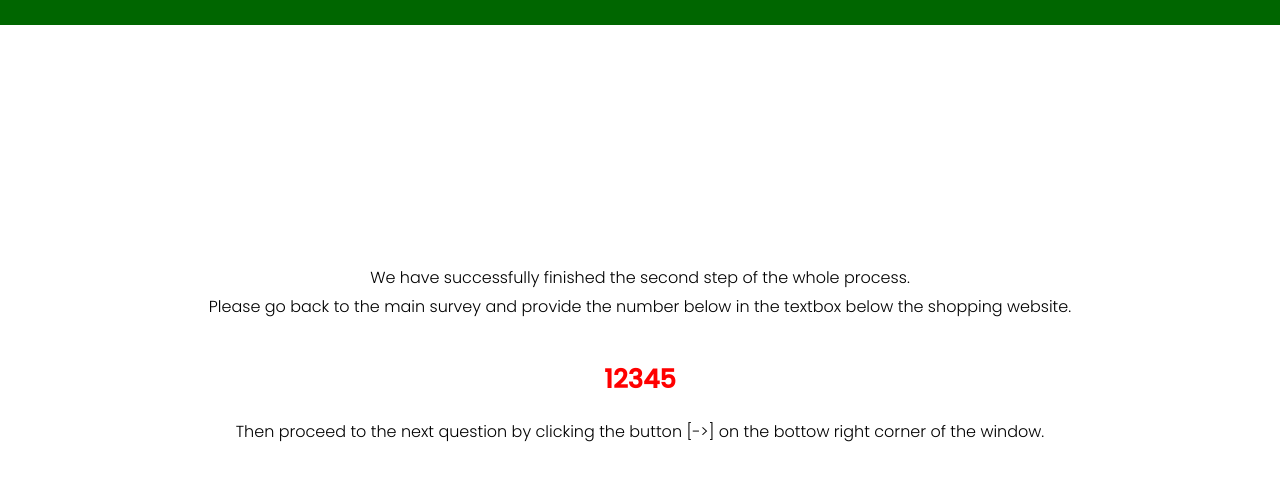
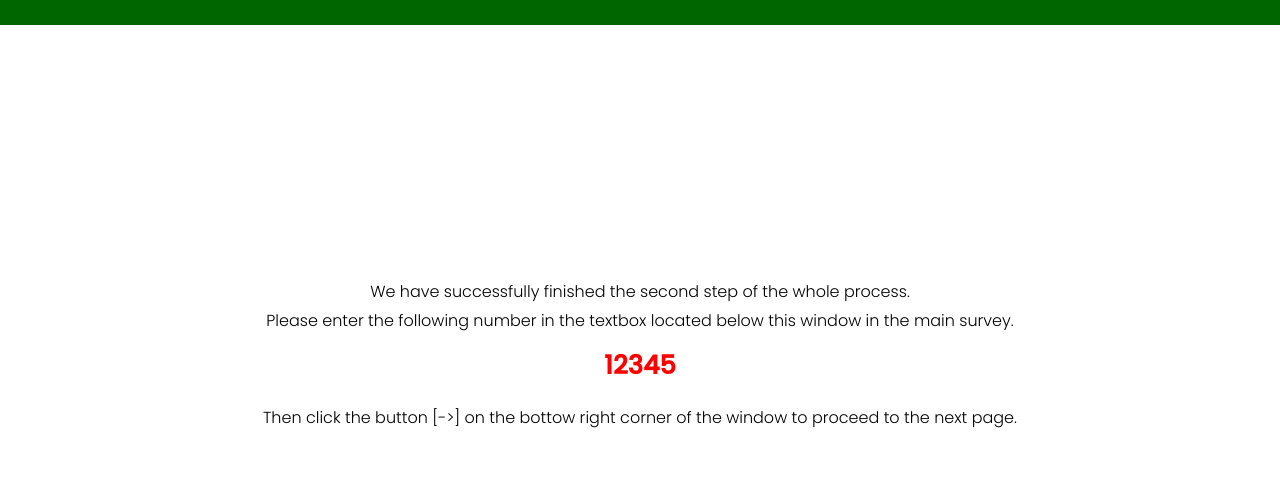
Before and after one commit to tadadaeun/artificial-shop, a React (Create React App) app: page /finish in a window 1280 px wide. Shown: the top 480 px of the page. Built offline with nearby package versions, Linux system fonts and the light colour scheme; no server answers; sample sign-in values are in the browser's storage.

Commit message:
20240225_textedit

```diff
--- a/src/pages/Finish.jsx
+++ b/src/pages/Finish.jsx
@@ -59,15 +59,12 @@ const Finish = () => {
       <DecoBar />
       <Container>
         <Text>
-          We have successfully finished the second step of the whole process.
-          <br />
-          Please go back to the main survey and provide the number below in the textbox below the shopping website.
-          <br />
-          <br /></Text>
-          <HighlightText>12345
-          <br />
-          <br /></HighlightText>
-          <Text>Then proceed to the next question by clicking the button [->] on the bottow right corner of the window.
+          We have successfully finished the second step of the whole process.<br />
+          Please enter the following number in the textbox located below this window in the main survey.<br />
+          </Text>
+          <HighlightText>12345<br /><br />
+          </HighlightText>
+          <Text>Then click the button [->] on the bottow right corner of the window to proceed to the next page.
 
           {/* Please go back to the main survey and continue. <br />
           After answering a few more questions, we will offer you a validation
```
